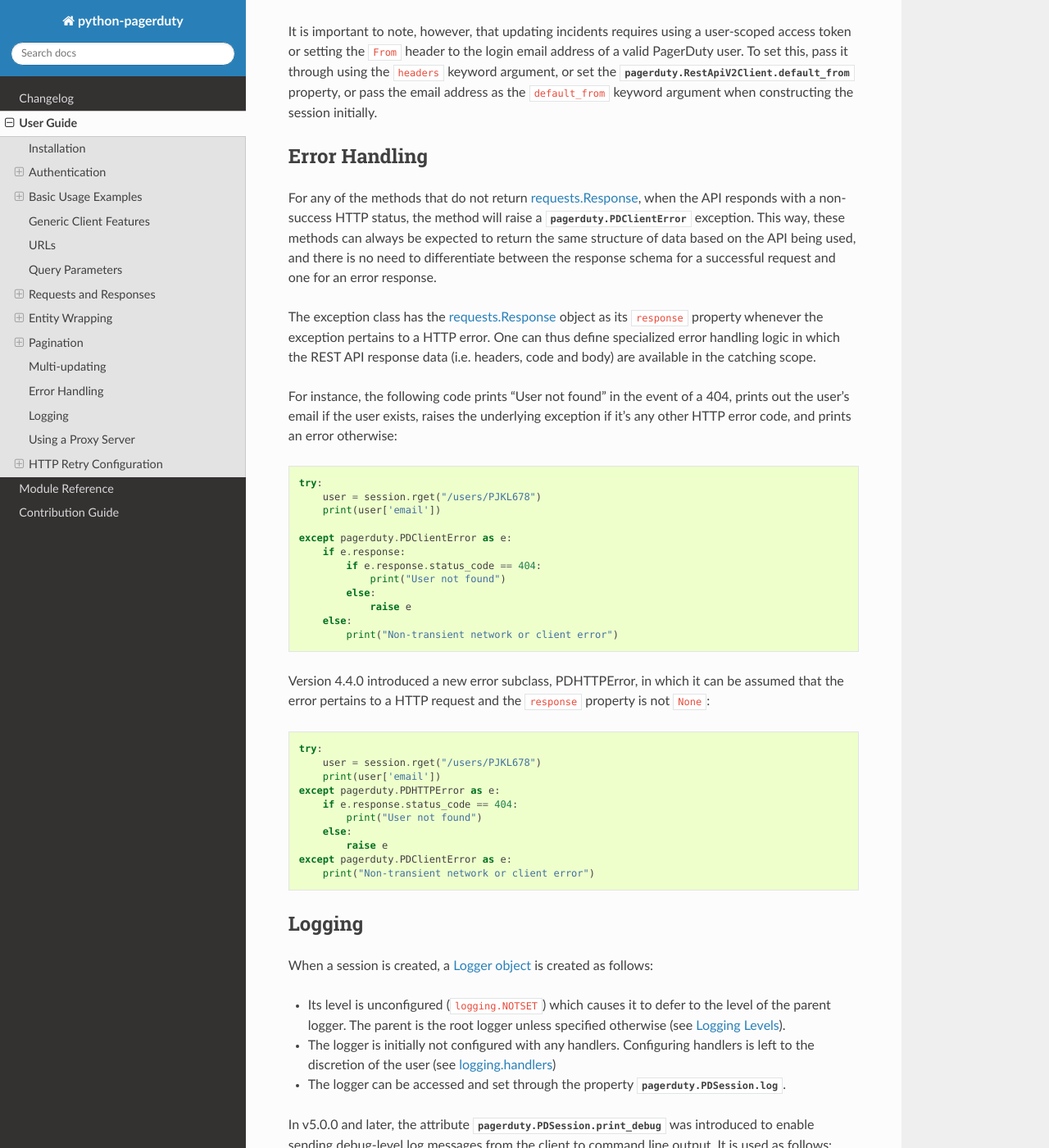
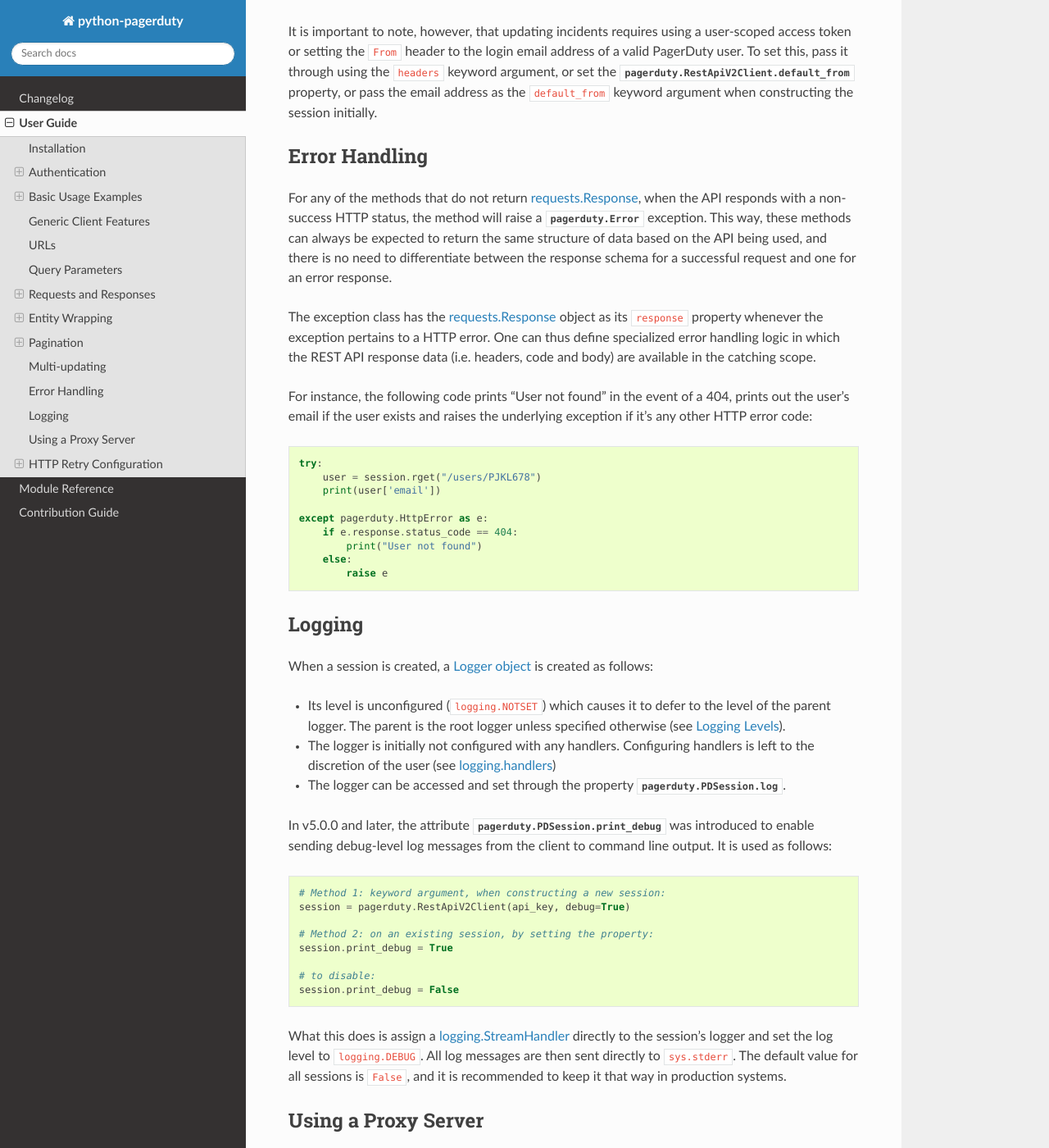
Before and after one commit to PagerDuty/python-pagerduty, a Sphinx documentation site: the page built from sphinx/source/user_guide.rst, in a window 1280 px wide and 1400 px high, scrolled down 11435 px. Shown: the whole window at 82% size. Built offline with Sphinx 7.4.7 and the Read the Docs theme 3.1.0, drawn with Linux system fonts in a browser that asks for light colours; some of the changed text lies outside the part shown.

Commit message:
Rename exception classes

```diff
--- a/sphinx/source/user_guide.rst
+++ b/sphinx/source/user_guide.rst
@@ -158,7 +158,7 @@
             'type':'user',
             'name': 'Jane Doe'
         })
-    except PDClientError:
+    except Error:
         updated_user = None
 
 **Idempotent create/update:**
@@ -592,7 +592,7 @@
 --------------
 For any of the methods that do not return `requests.Response`_, when the API
 responds with a non-success HTTP status, the method will raise a
-:class:`pagerduty.PDClientError` exception. This way, these methods can always be
+:class:`pagerduty.Error` exception. This way, these methods can always be
 expected to return the same structure of data based on the API being used, and
 there is no need to differentiate between the response schema for a successful
 request and one for an error response.
@@ -603,8 +603,8 @@
 headers, code and body) are available in the catching scope.
 
 For instance, the following code prints "User not found" in the event of a 404,
-prints out the user's email if the user exists, raises the underlying
-exception if it's any other HTTP error code, and prints an error otherwise:
+prints out the user's email if the user exists and raises the underlying
+exception if it's any other HTTP error code:
 
 .. code-block:: python
 
@@ -612,31 +612,11 @@
         user = session.rget("/users/PJKL678")
         print(user['email'])
 
-    except pagerduty.PDClientError as e:
-        if e.response:
-            if e.response.status_code == 404:
-                print("User not found")
-            else:
-                raise e
-        else:
-            print("Non-transient network or client error")
-
-Version 4.4.0 introduced a new error subclass, PDHTTPError, in which it can be
-assumed that the error pertains to a HTTP request and the ``response`` property
-is not ``None``:
-
-.. code-block:: python
-
-    try:
-        user = session.rget("/users/PJKL678")
-        print(user['email'])
-    except pagerduty.PDHTTPError as e:
+    except pagerduty.HttpError as e:
         if e.response.status_code == 404:
             print("User not found")
         else:
             raise e
-    except pagerduty.PDClientError as e:
-        print("Non-transient network or client error")
 
 Logging
 -------
@@ -705,7 +685,7 @@
 By default, after receiving a status 429 response, sessions will retry an
 unlimited number of times, increasing the wait time before retry each
 successive time.  When encountering status ``401 Unauthorized``, the client
-will immediately raise ``pagerduty.PDClientError``; this is a non-transient error
+will immediately raise ``pagerduty.Error``; this is a non-transient error
 caused by an invalid credential.
 
 For all other success or error statuses, the underlying request method in the
@@ -732,14 +712,14 @@
 
 t\ :sub:`n` = a (1 + ρ r\ :sub:`n`) t\ :sub:`n-1`
 
-Setting the retry property
+Configuring Retry Behavior
 **************************
 The dictionary property :attr:`pagerduty.PDSession.retry` allows customization of
 HTTP retry limits on a per-HTTP-status basis. This includes the ability to
 override the above defaults for 401 and 429, although that is not recommended.
 
 Each key in the dictionary represents a HTTP status, and its associated value
-is the number of times that the client will retry the request if it receives
+the number of times that the client will retry the request if it receives
 that status. **Success statuses (2xx) will be ignored.**
 
 If a different error status is encountered on a retry, it won't count towards
```
Also changed, not shown: other parts of sphinx/source/user_guide.rst (+1 -2 lines), pagerduty.py (+34 -34 lines), sphinx/source/module_reference.rst (+5 -5 lines).
